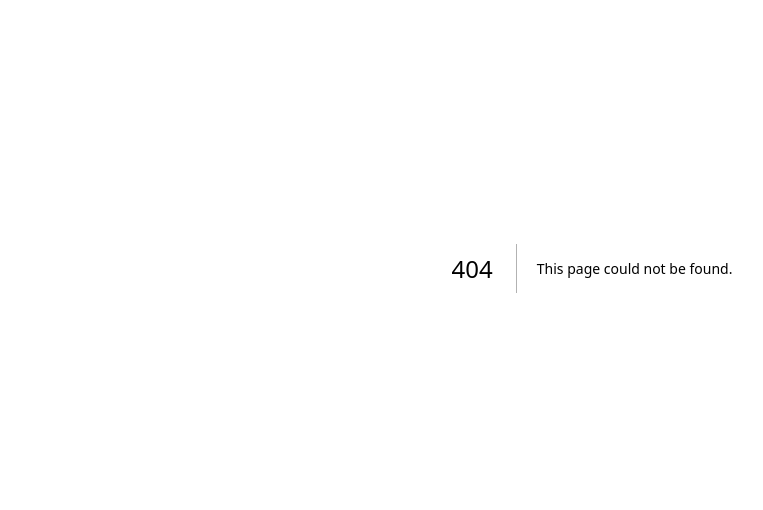
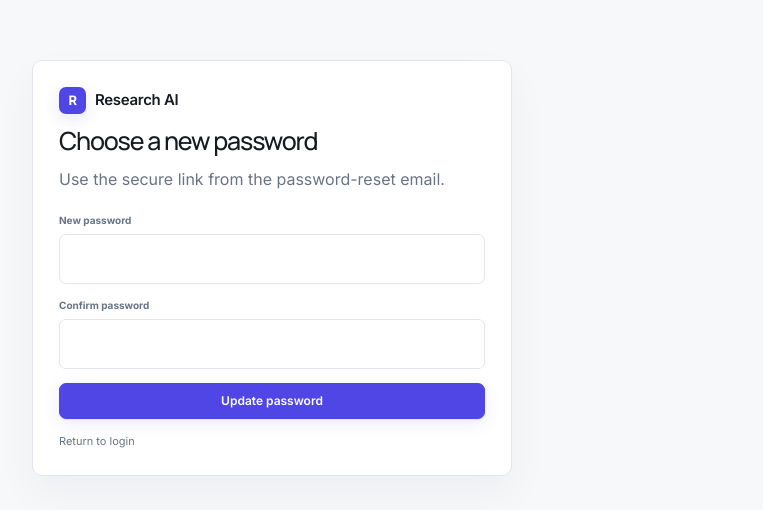
Before and after one commit to mehrabja/research-ai, a Next.js app in the folder apps/web/: page /password-reset/confirm in a window 1280 px wide. Before the commit this address had no page. Shown: the part 132-642 px from the top of the page, without its empty margins (48-811 px from the left). Built offline with nearby package versions, Linux system fonts and the light colour scheme.

Commit message:
feat(f11): add transactional email landing flows

```diff
--- /dev/null
+++ b/apps/web/app/password-reset/confirm/page.tsx
@@ -0,0 +1,123 @@
+"use client";
+
+import { FormEvent, useState } from "react";
+import Link from "next/link";
+import { useSearchParams } from "next/navigation";
+
+async function confirmPasswordReset(token: string, newPassword: string): Promise<string> {
+  const response = await fetch("/api/v1/auth/password-reset/confirm", {
+    method: "POST",
+    credentials: "include",
+    headers: {
+      "Content-Type": "application/json",
+      Accept: "application/json",
+    },
+    body: JSON.stringify({ token, new_password: newPassword }),
+  });
+  const payload = (await response.json().catch(() => ({}))) as {
+    detail?: string;
+    message?: string;
+  };
+  if (!response.ok) {
+    throw new Error(payload.detail || payload.message || "Unable to reset password.");
+  }
+  return "Password changed successfully. You can now log in.";
+}
+
+export default function PasswordResetConfirmPage() {
+  const searchParams = useSearchParams();
+  const token = searchParams.get("token") || "";
+  const [password, setPassword] = useState("");
+  const [confirm, setConfirm] = useState("");
+  const [status, setStatus] = useState<"idle" | "working" | "success" | "error">("idle");
+  const [message, setMessage] = useState("");
+
+  async function submit(event: FormEvent<HTMLFormElement>) {
+    event.preventDefault();
+    if (password.length < 15) {
+      setStatus("error");
+      setMessage("Password must be at least 15 characters.");
+      return;
+    }
+    if (password !== confirm) {
+      setStatus("error");
+      setMessage("Passwords do not match.");
+      return;
+    }
+    if (!token) {
+      setStatus("error");
+      setMessage("This password-reset link is missing its token.");
+      return;
+    }
+
+    setStatus("working");
+    setMessage("");
+    try {
+      setMessage(await confirmPasswordReset(token, password));
+      setStatus("success");
+    } catch (error) {
+      setStatus("error");
+      setMessage(error instanceof Error ? error.message : "Unable to reset password.");
+    }
+  }
+
+  return (
+    <main className="auth-page">
+      <section className="auth-main" style={{ width: "100%" }}>
+        <div className="auth-card">
+          <Link className="brand" href="/" style={{ padding: "0 0 8px" }}>
+            <span className="brand-mark">R</span>
+            <span>Research AI</span>
+          </Link>
+          <h2>Choose a new password</h2>
+          <p className="muted">Use the secure link from the password-reset email.</p>
+
+          {message && (
+            <p
+              role={status === "error" ? "alert" : "status"}
+              style={{ color: status === "error" ? "var(--danger)" : undefined }}
+            >
+              {message}
+            </p>
+          )}
+
+          <form className="auth-form" onSubmit={submit} noValidate>
+            <div className="field">
+              <label htmlFor="new-password">New password</label>
+              <input
+                id="new-password"
+                className="input"
+                type="password"
+                value={password}
+                onChange={(event) => setPassword(event.target.value)}
+                autoComplete="new-password"
+                minLength={15}
+                required
+              />
+            </div>
+            <div className="field">
+              <label htmlFor="confirm-password">Confirm password</label>
+              <input
+                id="confirm-password"
+                className="input"
+                type="password"
+                value={confirm}
+                onChange={(event) => setConfirm(event.target.value)}
+                autoComplete="new-password"
+                minLength={15}
+                required
+              />
+            </div>
+            <button className="btn primary" type="submit" disabled={status === "working"}>
+              {status === "working" ? "Updating…" : "Update password"}
+            </button>
+          </form>
+
+          <div className="hint" style={{ marginTop: 14 }}>
+            <Link href="/login">Return to login</Link>
+          </div>
+        </div>
+      </section>
+    </main>
+  );
+}
```
